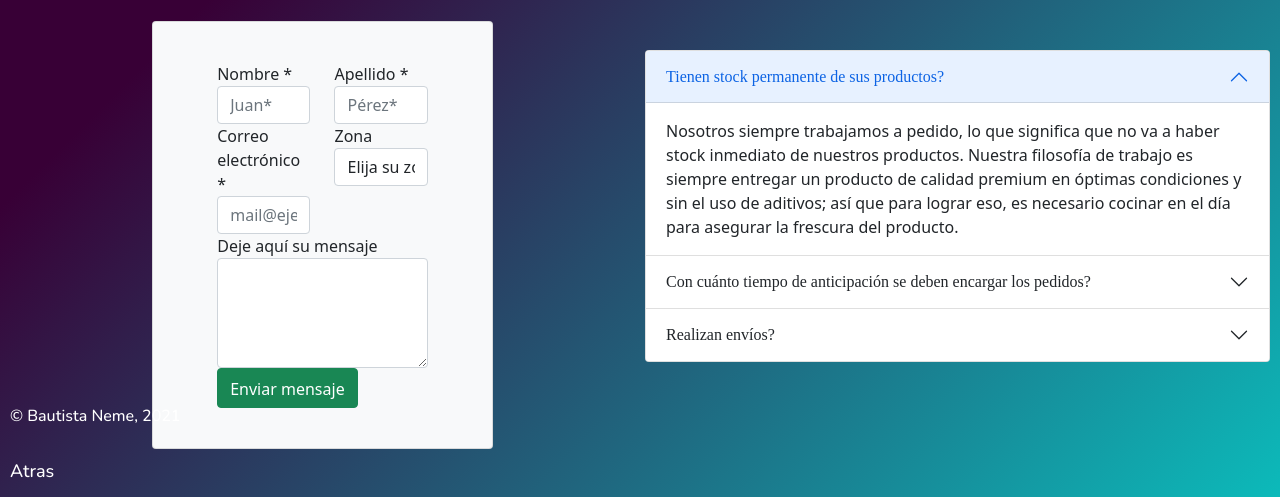
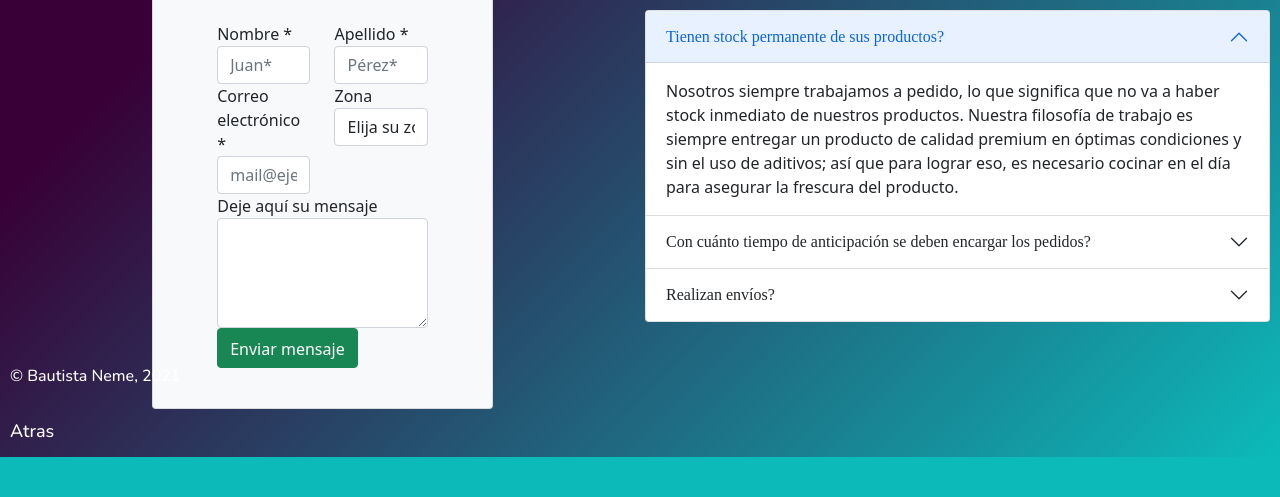
Before and after one commit to DatNeme/Entrega-Final, a website: page contacto.html in a window 1280 px wide. Shown: the part 343-840 px from the top of the page. After the commit the page ends 800 px from the top, so only its background shows below. Drawn offline with nearby package versions, Linux system fonts and the light colour scheme; a web font is replaced by a local one.

Commit message:
corregido error de display en contacto

```diff
--- a/scss/origen.scss
+++ b/scss/origen.scss
@@ -347,7 +347,7 @@ figcaption{color: $blanco; font-weight: 500; text-align: center; font-family: 'N
     "header header"
     "main side"
     "footer footer";
-    grid-template-rows: 10vh 80vh 10vh;
+    grid-template-rows: auto 80vh 10vh;
     grid-template-columns: 1fr 1fr;
 }
 
```
Also changed, not shown: css/destino.css.
